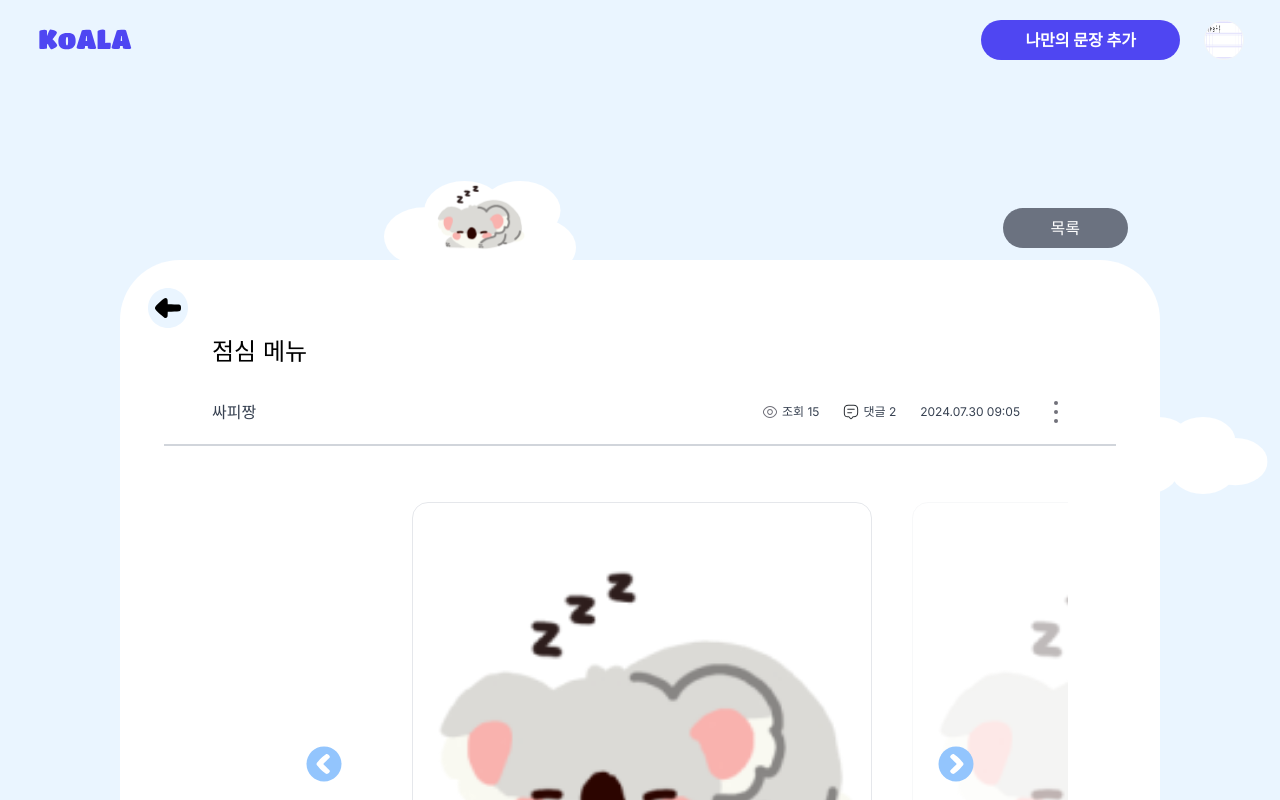
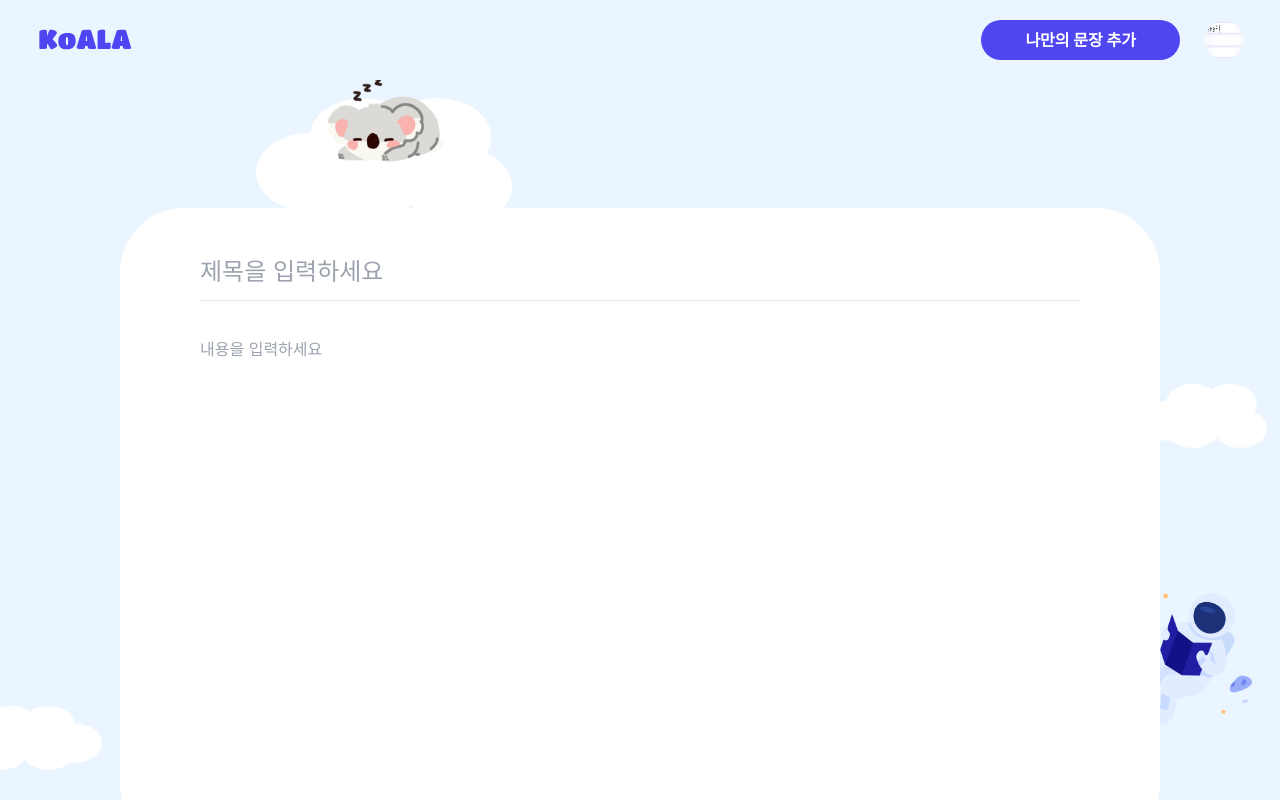
Before and after one commit to s0ojin/KoALA, a Next.js app in the folder frontend/: page /community/write in a window 1280 px wide. Shown: the top 800 px of the page. Built offline with nearby package versions, Linux system fonts and the light colour scheme.

Commit message:
Feat: 커뮤니티 글 작성 페이지 UI

```diff
--- /dev/null
+++ b/frontend/src/app/community/write/page.tsx
@@ -0,0 +1,12 @@
+import CommunityPostEditor from '@/app/community/_components/CommunityPostEditor'
+import CommunityPostLayout from '@/app/community/_components/CommunityPostLayout'
+
+export default function PostCreate() {
+  return (
+    <CommunityPostLayout>
+      <div className="flex justify-center mt-32 pb-10">
+        <CommunityPostEditor />
+      </div>
+    </CommunityPostLayout>
+  )
+}
```
